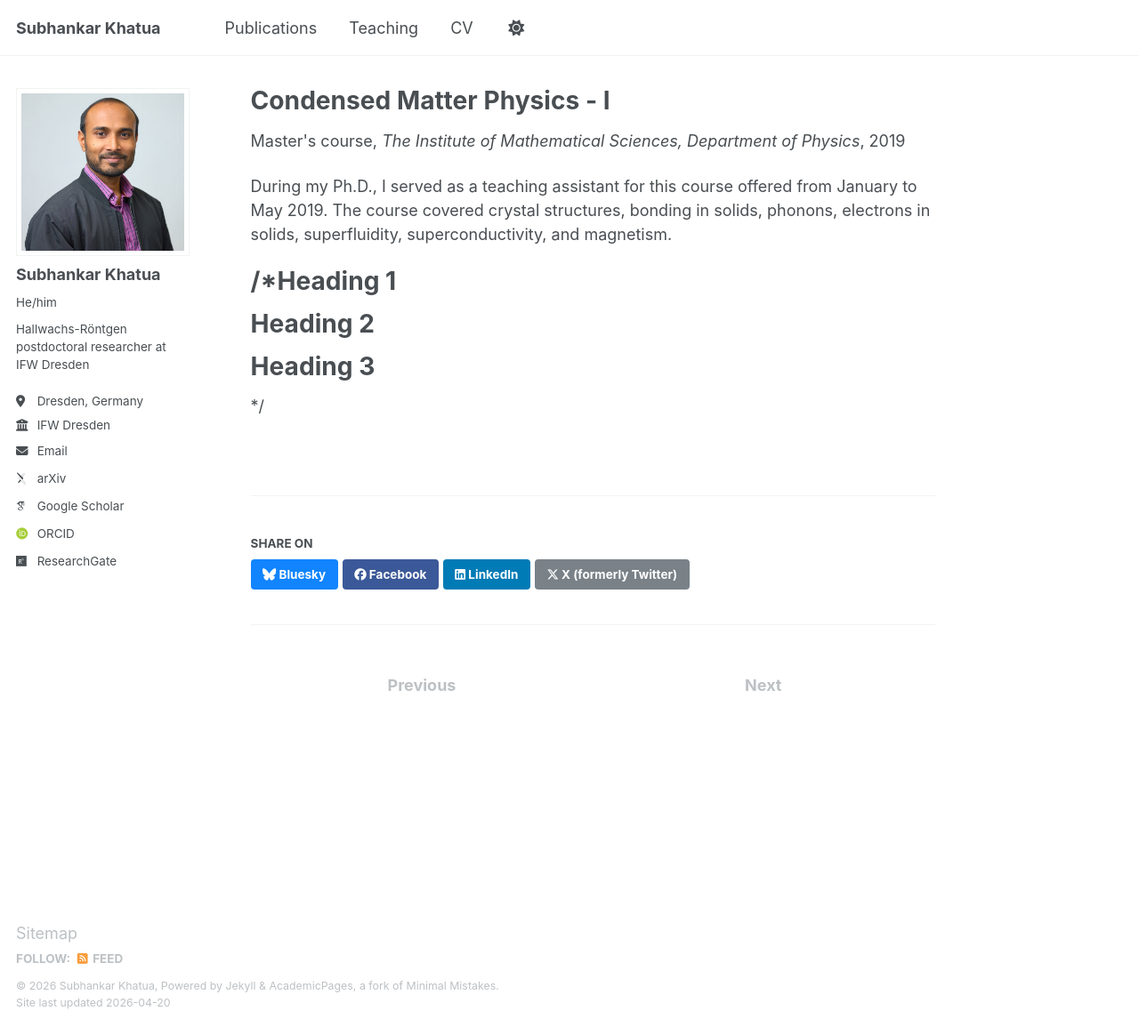
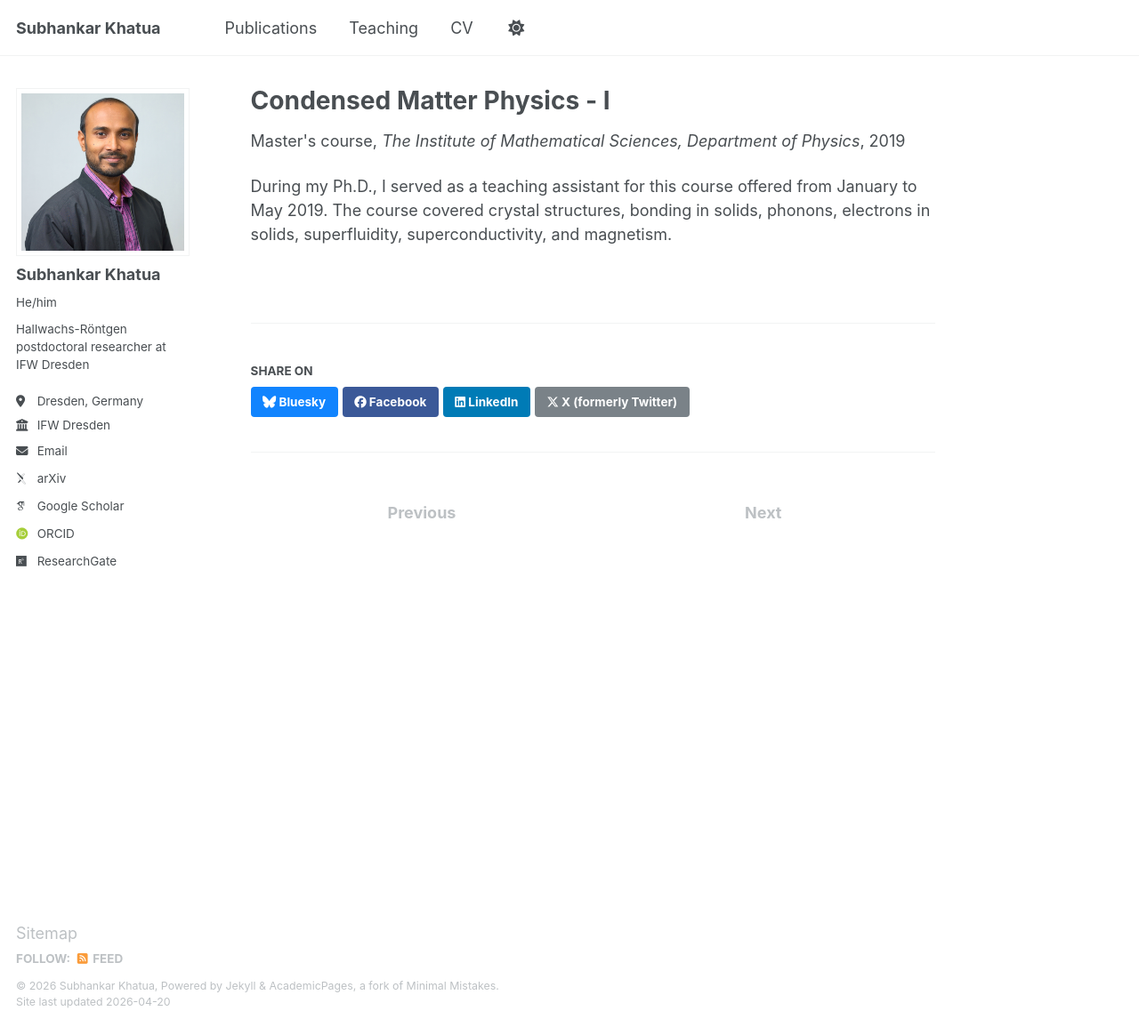
Before and after one commit to subhankar-khatua/subhankar-khatua.github.io, a Jekyll site: the page built from _teaching/2019-Jan-May.md, in a window 1280 px wide and 1155 px high. Shown: the whole window at 89% size. Built offline with Jekyll 4.4.1, drawn with Linux system fonts in a browser that asks for light colours; some web fonts are replaced; part of the change alters nothing that is shown.

Commit message:
Update and rename 2014-Jan-Apr.md to 2019-Jan-May.md

```diff
--- a/_teaching/2014-Jan-Apr.md
+++ b/_teaching/2019-Jan-May.md
@@ -2,7 +2,7 @@
 title: "Condensed Matter Physics - I"
 collection: teaching
 type: "Master's course"
-permalink: /teaching/2019-Jan-Apr
+permalink: /teaching/2019-Jan-May
 venue: "The Institute of Mathematical Sciences, Department of Physics"
 role: "Teaching assistant"
 date: 2019-01-01
@@ -12,8 +12,8 @@ location: "Chennai, India"
 During my Ph.D., I served as a teaching assistant for this course offered from January to May 2019. The course covered
 crystal structures, bonding in solids, phonons, electrons in solids, superfluidity, superconductivity, and magnetism.
 
-
-/*Heading 1
+{% comment %}
+Heading 1
 ======
 
 Heading 2
@@ -21,4 +21,4 @@ Heading 2
 
 Heading 3
 ======
-*/
+{% endcomment %}
```
